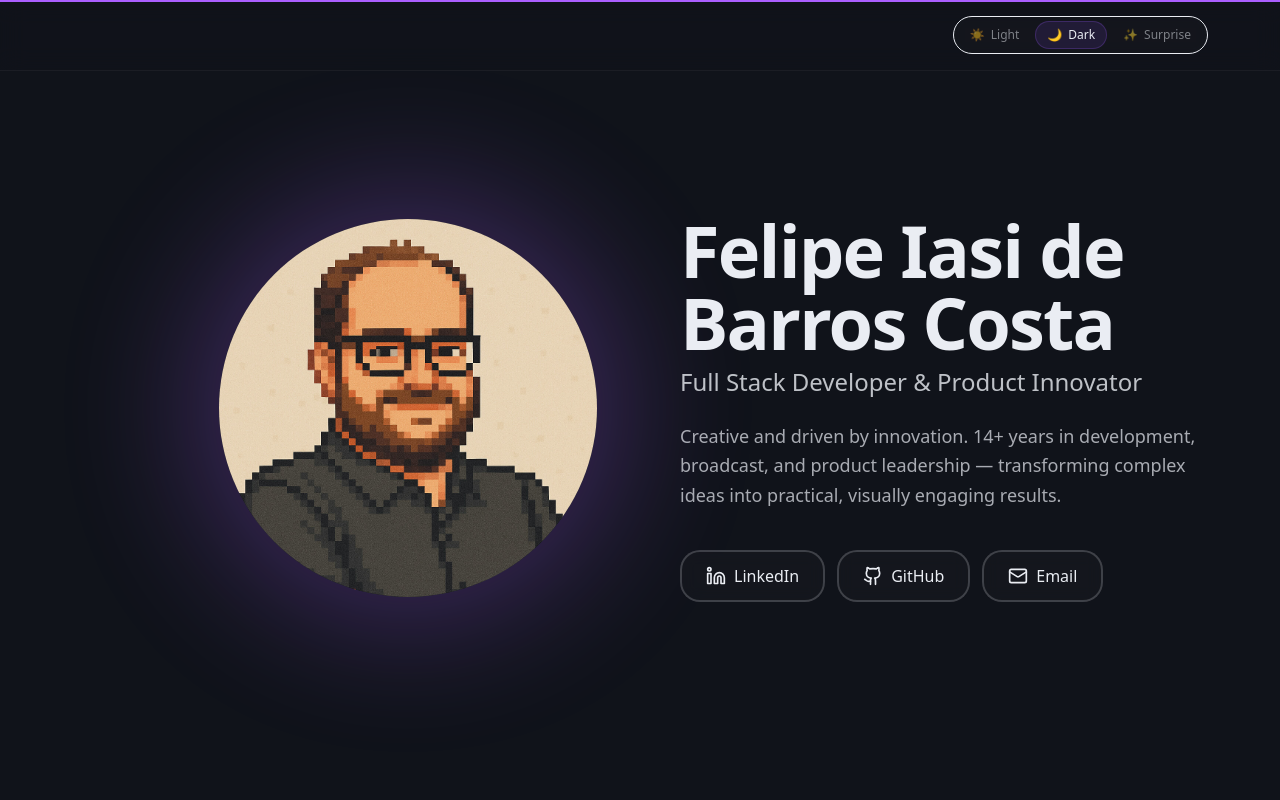
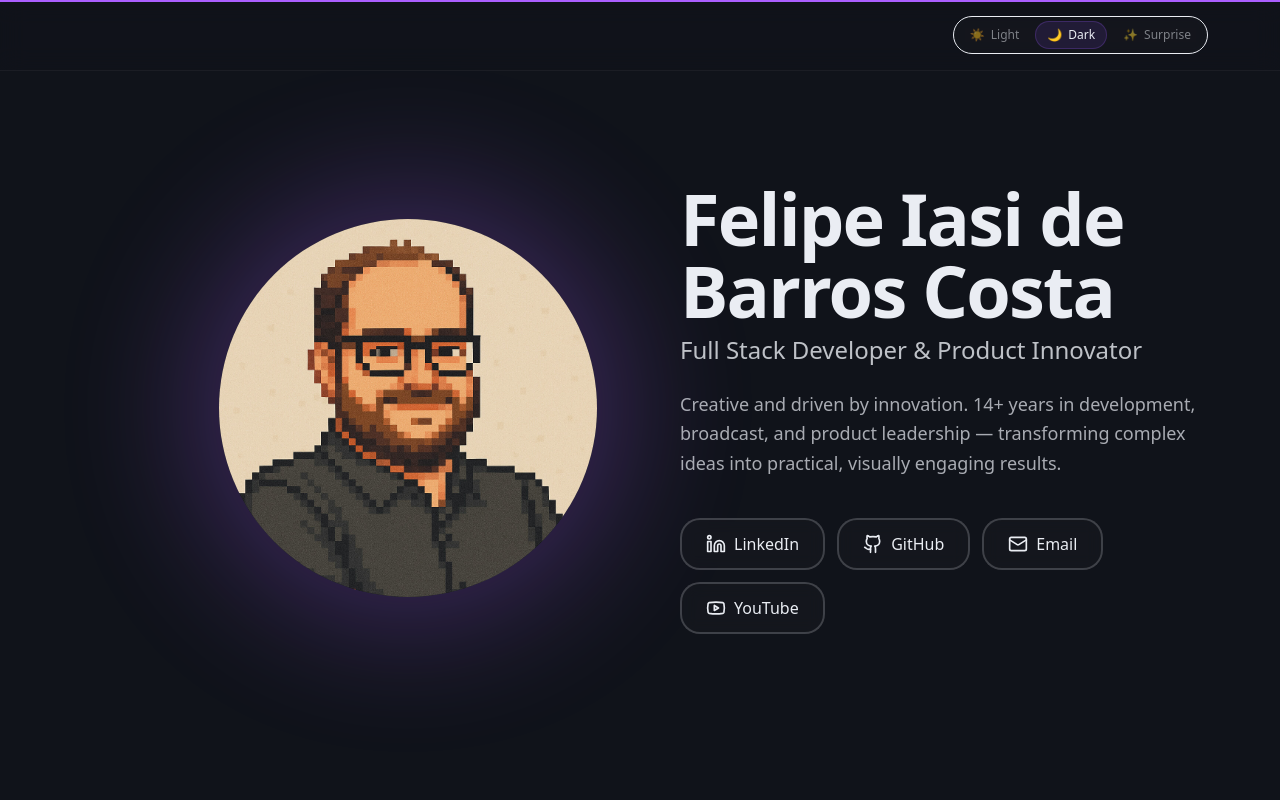
Before and after one commit to ficosta/felipeiasi.dev, a React (Vite) app: page / in a window 1280 px wide. Shown: the top 800 px of the page. Built offline with nearby package versions, Linux system fonts and the light colour scheme.

Commit message:
Add YouTube link to hero section

```diff
--- a/src/sections/Hero.tsx
+++ b/src/sections/Hero.tsx
@@ -1,5 +1,5 @@
 import { motion, useScroll, useTransform } from 'framer-motion';
-import { LinkedinIcon, GithubIcon, Mail } from 'lucide-react';
+import { LinkedinIcon, GithubIcon, Mail, YoutubeIcon } from 'lucide-react';
 import type { Profile } from '@/types/site';
 
 export default function Hero({ data }: { data: Profile }) {
@@ -140,6 +140,20 @@ export default function Hero({ data }: { data: Profile }) {
                   <span className="relative z-10 group-hover:text-primary transition-colors duration-300">Email</span>
                 </motion.a>
               )}
+              <motion.a
+                href="https://www.youtube.com/c/FelipeIasi"
+                target="_blank"
+                rel="noopener noreferrer"
+                className="group relative inline-flex items-center gap-2 px-6 py-3 rounded-2xl border-2 border-foreground/20 hover:border-[#FF0000] bg-card/50 backdrop-blur-sm font-medium overflow-hidden transition-colors duration-300"
+                data-cursor-hover
+                whileHover={{ scale: 1.05, y: -2 }}
+                whileTap={{ scale: 0.98 }}
+                transition={{ type: 'spring', stiffness: 400, damping: 17 }}
+              >
+                <div className="absolute inset-0 bg-[#FF0000]/5 opacity-0 group-hover:opacity-100 transition-opacity duration-300" />
+                <YoutubeIcon className="w-5 h-5 relative z-10 text-foreground group-hover:text-[#FF0000] transition-colors duration-300" />
+                <span className="relative z-10 group-hover:text-[#FF0000] transition-colors duration-300">YouTube</span>
+              </motion.a>
             </motion.div>
           )}
         </motion.div>
```
